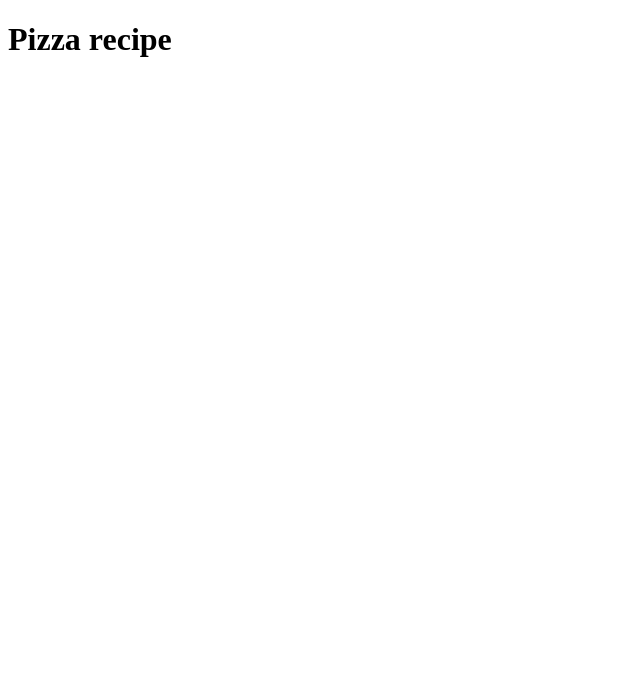
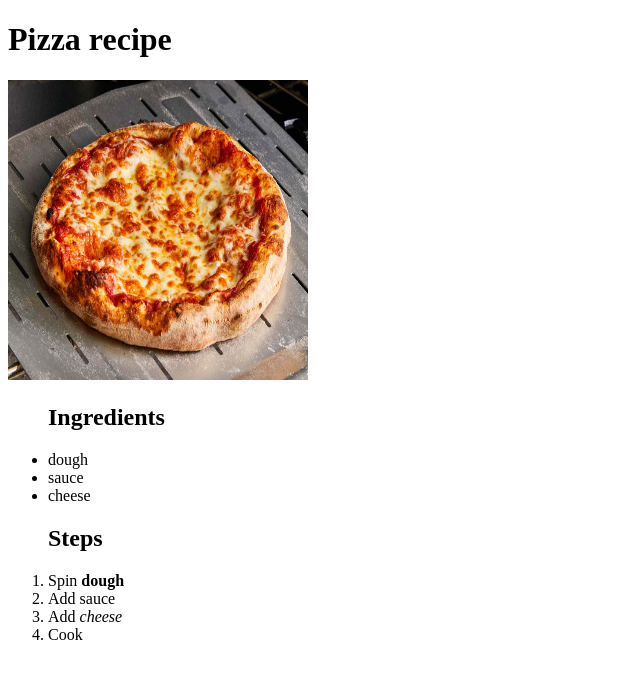
Before and after one commit to ihando/recipes, a plain HTML site: page pizza.html in a window 1280 px wide. Shown: the whole page, without its empty margins (0-640 px from the left). Drawn offline with Linux system fonts and the light colour scheme.

Commit message:
added ingredients and steps

```diff
--- a/pizza.html
+++ b/pizza.html
@@ -7,5 +7,19 @@
 </head>
 <body>
     <h1>Pizza recipe</h1>
+    <img src="../recipes/pizza.jpg" alt="pizza" height="300" width="300">
+    <ul>
+        <h2>Ingredients</h2>
+        <li>dough</li>
+        <li>sauce</li>
+        <li>cheese</li>
+    </ul>
+    <ol>
+        <h2>Steps</h2>
+        <li>Spin <strong>dough</strong></li>
+        <li>Add sauce</li>
+        <li>Add <em>cheese</em></li>
+        <li>Cook</li>
+    </ol>
 </body>
 </html>
```
Also changed, not shown: index.html (+1 -1 lines), pizza.jpg (added).
